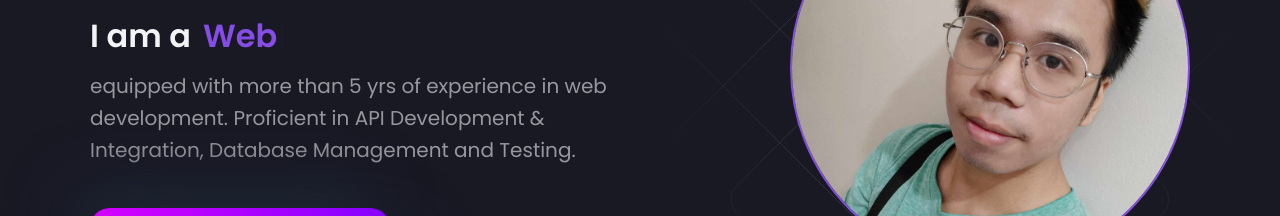
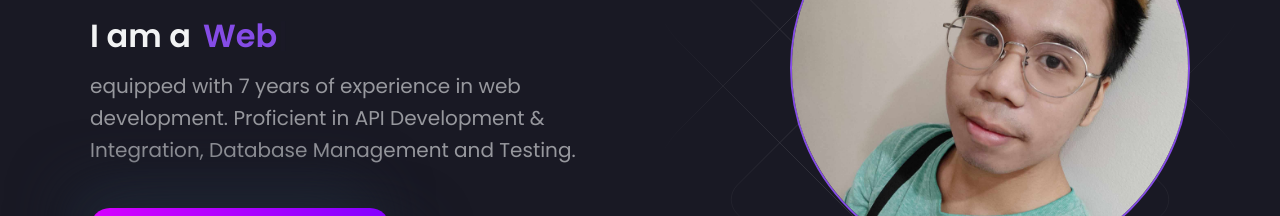
Before and after one commit to dalelantowork/react-portfolio, a React (Create React App) app: page / in a window 1280 px wide. Shown: the part 294-510 px from the top of the page. Built offline with nearby package versions, Linux system fonts and the light colour scheme.

Commit message:
update resume link

```diff
--- a/src/data/constants.js
+++ b/src/data/constants.js
@@ -9,10 +9,10 @@ export const Bio = {
     "Shopify Developer",
   ],
   description:
-    "equipped with more than 5 yrs of experience in web development. Proficient in API Development & Integration, Database Management and Testing.",
+    "equipped with 7 years of experience in web development. Proficient in API Development & Integration, Database Management and Testing.",
   github: "https://github.com/dalelantowork",
   resume:
-    "https://drive.google.com/file/d/1Xpa8WgyUM9hanhAWz6-OXbY5Py5pjiup/view?usp=sharing",
+    "https://drive.google.com/file/d/1YwmchLTVDi-1gjd-6Y3yg7VhvKMQDwI8/view",
   linkedin: "https://www.linkedin.com/in/dale-nardeen-lanto/",
   devto: "https://dev.to/dalelantowork",
   facebook: "https://www.facebook.com/sora.dayru",
```
